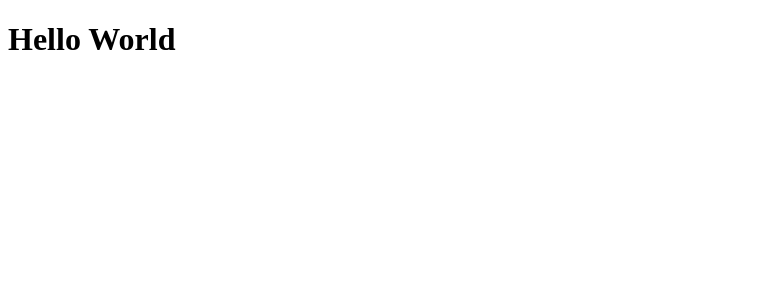
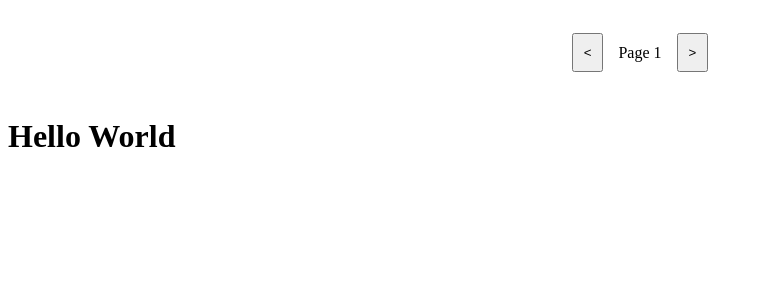
Before and after one commit to Rocking-Dead/lab-33-music-brainz, a React app: page / in a window 1280 px wide. Shown: the top 300 px of the page, without its empty margins (0-763 px from the left). Built offline with nearby package versions, Linux system fonts and the light colour scheme.

Commit message:
refactors pagation with custom hook and adds css

```diff
--- a/src/components/app/App.jsx
+++ b/src/components/app/App.jsx
@@ -1,5 +1,11 @@
 import React from 'react';
+import Pagination from '../pagination/Pagination';
 
 export default function App() {
-  return <h1>Hello World</h1>;
+  return (
+    <>
+      <Pagination />
+      <h1>Hello World</h1>
+    </>
+  );
 }
--- /dev/null
+++ b/src/components/pagination/Pagination.css
@@ -0,0 +1,12 @@
+.paging{
+  display: flex;
+  justify-content: center;
+  justify-self: center;
+  align-items: center;
+  padding: 10px;
+}
+
+button{
+  margin: 15px;
+  padding: 10px;
+}
--- /dev/null
+++ b/src/components/pagination/Pagination.jsx
@@ -0,0 +1,25 @@
+/* eslint-disable max-len */
+import React from 'react';
+import PropTypes from 'prop-types';
+import style from './Pagination.css';
+import usePagination from './usePagination';
+
+const Pagination = () => {
+  const { currentPage, handleClick } = usePagination();
+
+  return (
+    <div className={style.paging}>
+      <button name="previous" disabled={currentPage === 0} onClick={handleClick}>&lt;</button>
+      <span> Page {currentPage} </span>
+      <button name="next"  onClick={handleClick}>&gt;</button>
+    </div>
+  );
+};
+
+Pagination.propTypes = {
+  currentPage: PropTypes.number.isRequired,
+  nextPage: PropTypes.func.isRequired,
+  previousPage: PropTypes.func.isRequired
+};
+
+export default Pagination;
--- /dev/null
+++ b/src/components/pagination/usePagination.js
@@ -0,0 +1,18 @@
+import { useState } from 'react';
+
+/* eslint-disable max-len */
+const usePagination = () => {
+  const [currentPage, setCurrentPage] = useState(1);
+
+  const handleClick = ({ target }) => {
+    if(target.name === 'next') setCurrentPage(currentPage => currentPage + 1);
+    if(target.name === 'previous') setCurrentPage(currentPage => currentPage - 1);
+  };
+
+  return {
+    currentPage,
+    handleClick
+  };
+};
+
+export default usePagination;
```
Also changed, not shown: src/components/app/presentational/hooks/usePagination.js (deleted, +0 -18 lines), src/components/app/presentational/pagination/Pagination.jsx (deleted, +0 -20 lines), src/components/loading/Loading.jsx (added), src/components/presentational/albumList/AlbumList.jsx (added), src/components/presentational/artistDetail/ArtistDetail.jsx (added), src/components/presentational/artistList/ArtistList.jsx (added), src/components/presentational/header/Header.jsx (added), src/components/presentational/songList/SongList.jsx (added).
